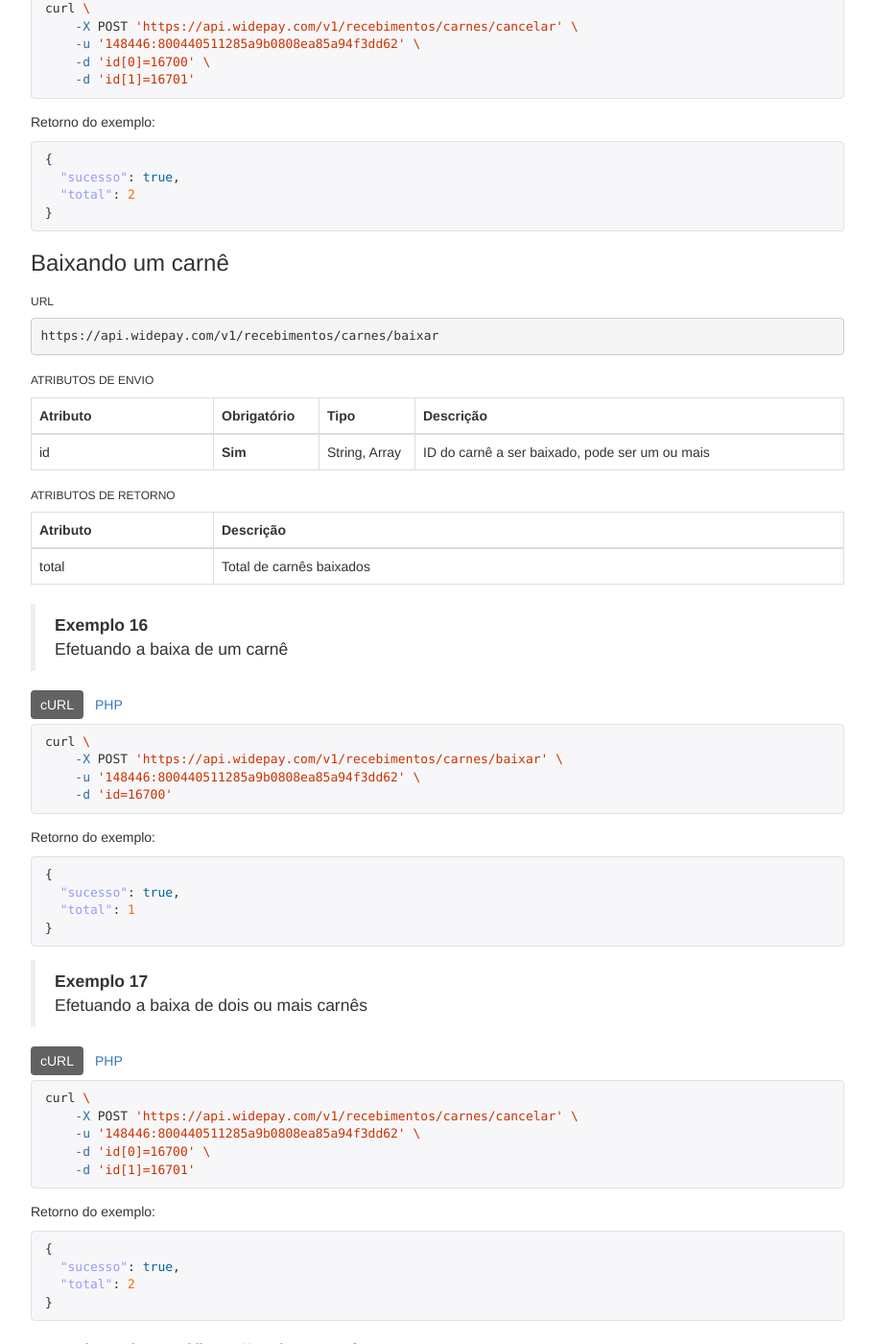
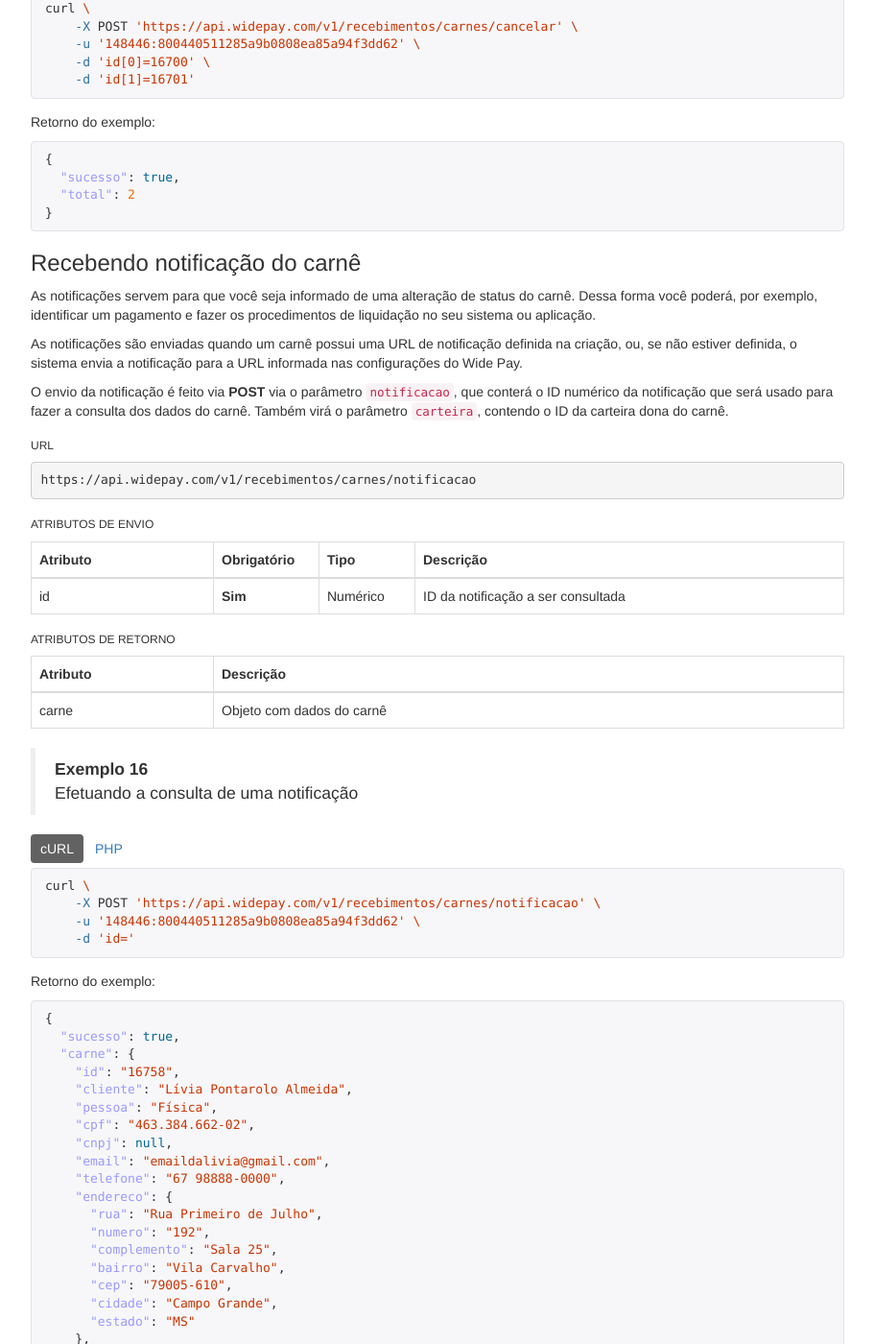
Before and after one commit to widepay/api, a Jekyll site: the page built from docs/index.html, in a window 1280 px wide and 1400 px high, scrolled down 24381 px. Shown: the whole window at 96% size, without its empty margins (38-949 px from the left). Built offline with Jekyll 4.4.1, drawn with Linux system fonts in a browser that asks for light colours; nearby versions of some CDN libraries; some of the changed text lies outside the part shown.

Commit message:
Update index.html

```diff
--- a/docs/index.html
+++ b/docs/index.html
@@ -134,11 +134,6 @@ hide: true
         <td>Cobrança criada e aguardando pagamento</td>
       </tr>
       <tr>
-        <td><span class="label label-success">Baixado</span></td>
-        <td>Boleto e cartão</td>
-        <td>Cobrança baixada é uma forma de confirmação manual do pagamento</td>
-      </tr>
-      <tr>
         <td><span class="label label-danger">Cancelado</span></td>
         <td>Boleto e cartão</td>
         <td>Cobrança cancelada pelo solicitante</td>
@@ -162,6 +157,11 @@ hide: true
         <td><span class="label label-success">Recebido</span></td>
         <td>Boleto e cartão</td>
         <td>Pagamento recebido</td>
+      </tr>
+      <tr>
+        <td><span class="label label-success">Recebido manualmente</span></td>
+        <td>Boleto e cartão</td>
+        <td>Pagamento recebido manualmente</td>
       </tr>
       <tr>
         <td><span class="label label-danger">Recusado</span></td>
@@ -1575,7 +1575,7 @@ if ($notificacao->sucesso) {
     "recebimento": null,
     "compensacao": null,
     "criacao": "2017-05-17 08:29:05",
-    "status": "Baixado",
+    "status": "Recebido manualmente",
     "detalhamento": null,
     "duplicado": null,
     "compensado": null,
@@ -1585,7 +1585,7 @@ if ($notificacao->sucesso) {
         "data": "2017-05-17 08:29:05"
       },
       {
-        "status": "Baixado",
+        "status": "Recebido manualmente",
         "data": "2017-06-25 15:22:41"
       }
     ],
@@ -2555,11 +2555,17 @@ if ($cancelar->sucesso) {
 }
 {% endhighlight %}
 
-  <h3 id="carne-baixando">Baixando um carnê</h3>
+  <h3 id="carne-notificacao">Recebendo notificação do carnê</h3>
+
+  <p>As notificações servem para que você seja informado de uma alteração de status do carnê. Dessa forma você poderá, por exemplo, identificar um pagamento e fazer os procedimentos de liquidação no seu sistema ou aplicação.</p>
+
+  <p>As notificações são enviadas quando um carnê possui uma URL de notificação definida na criação, ou, se não estiver definida, o sistema envia a notificação para a URL informada nas configurações do Wide Pay.</p>
+
+  <p>O envio da notificação é feito via <strong>POST</strong> via o parâmetro <code>notificacao</code>, que conterá o ID numérico da notificação que será usado para fazer a consulta dos dados do carnê. Também virá o parâmetro <code>carteira</code>, contendo o ID da carteira dona do carnê.</p>
 
   <h6>URL</h6>
 
-  <pre>https://api.widepay.com/v1/recebimentos/carnes/baixar</pre>
+  <pre>https://api.widepay.com/v1/recebimentos/carnes/notificacao</pre>
 
   <h6>ATRIBUTOS DE ENVIO</h6>
 
@@ -2576,8 +2582,8 @@ if ($cancelar->sucesso) {
       <tr>
         <td>id</td>
         <td><strong>Sim</strong></td>
-        <td>String, Array</td>
-        <td>ID do carnê a ser baixado, pode ser um ou mais</td>
+        <td>Numérico</td>
+        <td>ID da notificação a ser consultada</td>
       </tr>
     </tbody>
   </table>
@@ -2593,13 +2599,13 @@ if ($cancelar->sucesso) {
     </thead>
     <tbody>
       <tr>
-        <td>total</td>
-        <td>Total de carnês baixados</td>
+        <td>carne</td>
+        <td>Objeto com dados do carnê</td>
       </tr>
     </tbody>
   </table>
 
-  <blockquote><strong>Exemplo 16</strong><br>Efetuando a baixa de um carnê</blockquote>
+  <blockquote><strong>Exemplo 16</strong><br>Efetuando a consulta de uma notificação</blockquote>
 
   <ul class="nav nav-pills" role="tablist">
     <li role="presentation" class="active"><a href="#exemplo-16-curl" role="tab" data-toggle="tab">cURL</a></li>
@@ -2608,165 +2614,6 @@ if ($cancelar->sucesso) {
 
   <div class="tab-content">
     <div class="tab-pane fade active in" role="tabpanel" id="exemplo-16-curl">
-
-{% highlight bash %}
-curl \
-    -X POST 'https://api.widepay.com/v1/recebimentos/carnes/baixar' \
-    -u '148446:800440511285a9b0808ea85a94f3dd62' \
-    -d 'id=16700'
-{% endhighlight %}
-
-    </div>
-    <div class="tab-pane fade" role="tabpanel" id="exemplo-16-php"">
-
-{% highlight php %}
-<?php
-
-require_once('../src/WidePay.php'); // Caminho para o SDK
-
-$wp = new WidePay('148446', '800440511285a9b0808ea85a94f3dd62'); // ID e token da carteira
-
-$baixar = $wp->api('recebimentos/carnes/baixar', array(
-    'id' => '16700'
-));
-
-if ($baixar->sucesso) {
-
-    echo $baixar->total; // Total de carnês cancelados
-
-} else {
-
-    echo $baixar->erro; // Erro
-
-}
-{% endhighlight %}
-
-    </div>
-  </div>
-
-  <p>Retorno do exemplo:</p>
-
-{% highlight json %}
-{
-  "sucesso": true,
-  "total": 1
-}
-{% endhighlight %}
-
-  <blockquote><strong>Exemplo 17</strong><br>Efetuando a baixa de dois ou mais carnês</blockquote>
-
-  <ul class="nav nav-pills" role="tablist">
-    <li role="presentation" class="active"><a href="#exemplo-17-curl" role="tab" data-toggle="tab">cURL</a></li>
-    <li role="presentation"><a href="#exemplo-17-php" role="tab" data-toggle="tab">PHP</a></li>
-  </ul>
-
-  <div class="tab-content">
-    <div class="tab-pane fade active in" role="tabpanel" id="exemplo-17-curl">
-
-{% highlight bash %}
-curl \
-    -X POST 'https://api.widepay.com/v1/recebimentos/carnes/cancelar' \
-    -u '148446:800440511285a9b0808ea85a94f3dd62' \
-    -d 'id[0]=16700' \
-    -d 'id[1]=16701'
-{% endhighlight %}
-
-    </div>
-    <div class="tab-pane fade" role="tabpanel" id="exemplo-17-php"">
-
-{% highlight php %}
-<?php
-
-require_once('../src/WidePay.php'); // Caminho para o SDK
-
-$wp = new WidePay('148446', '800440511285a9b0808ea85a94f3dd62'); // ID e token da carteira
-
-$baixar = $wp->api('recebimentos/carnes/baixar', array(
-    'id' => array('16700', '16701')
-));
-
-if ($baixar->sucesso) {
-
-    echo $baixar->total; // Total de carnês cancelados
-
-} else {
-
-    echo $baixar->erro; // Erro
-
-}
-{% endhighlight %}
-
-    </div>
-  </div>
-
-  <p>Retorno do exemplo:</p>
-
-{% highlight json %}
-{
-  "sucesso": true,
-  "total": 2
-}
-{% endhighlight %}
-
-  <h3 id="carne-notificacao">Recebendo notificação do carnê</h3>
-
-  <p>As notificações servem para que você seja informado de uma alteração de status do carnê. Dessa forma você poderá, por exemplo, identificar um pagamento e fazer os procedimentos de liquidação no seu sistema ou aplicação.</p>
-
-  <p>As notificações são enviadas quando um carnê possui uma URL de notificação definida na criação, ou, se não estiver definida, o sistema envia a notificação para a URL informada nas configurações do Wide Pay.</p>
-
-  <p>O envio da notificação é feito via <strong>POST</strong> via o parâmetro <code>notificacao</code>, que conterá o ID numérico da notificação que será usado para fazer a consulta dos dados do carnê. Também virá o parâmetro <code>carteira</code>, contendo o ID da carteira dona do carnê.</p>
-
-  <h6>URL</h6>
-
-  <pre>https://api.widepay.com/v1/recebimentos/carnes/notificacao</pre>
-
-  <h6>ATRIBUTOS DE ENVIO</h6>
-
-  <table class="table table-bordered">
-    <thead>
-      <tr>
-        <th style="width: 190px;">Atributo</th>
-        <th style="width: 110px;">Obrigatório</th>
-        <th style="width: 100px;">Tipo</th>
-        <th>Descrição</th>
-      </tr>
-    </thead>
-    <tbody>
-      <tr>
-        <td>id</td>
-        <td><strong>Sim</strong></td>
-        <td>Numérico</td>
-        <td>ID da notificação a ser consultada</td>
-      </tr>
-    </tbody>
-  </table>
-
-  <h6>ATRIBUTOS DE RETORNO</h6>
-
-  <table class="table table-bordered">
-    <thead>
-      <tr>
-        <th style="width: 190px;">Atributo</th>
-        <th>Descrição</th>
-      </tr>
-    </thead>
-    <tbody>
-      <tr>
-        <td>carne</td>
-        <td>Objeto com dados do carnê</td>
-      </tr>
-    </tbody>
-  </table>
-
-  <blockquote><strong>Exemplo 18</strong><br>Efetuando a consulta de uma notificação</blockquote>
-
-  <ul class="nav nav-pills" role="tablist">
-    <li role="presentation" class="active"><a href="#exemplo-18-curl" role="tab" data-toggle="tab">cURL</a></li>
-    <li role="presentation"><a href="#exemplo-18-php" role="tab" data-toggle="tab">PHP</a></li>
-  </ul>
-
-  <div class="tab-content">
-    <div class="tab-pane fade active in" role="tabpanel" id="exemplo-18-curl">
 
 {% highlight bash %}
 curl \
@@ -2776,7 +2623,7 @@ curl \
 {% endhighlight %}
 
     </div>
-    <div class="tab-pane fade" role="tabpanel" id="exemplo-18-php"">
+    <div class="tab-pane fade" role="tabpanel" id="exemplo-16-php"">
 
 {% highlight php %}
 <?php
```
